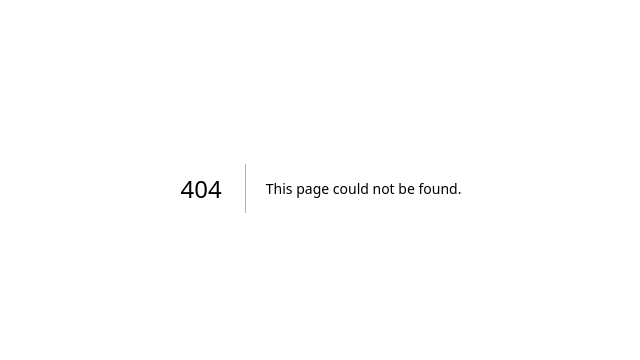
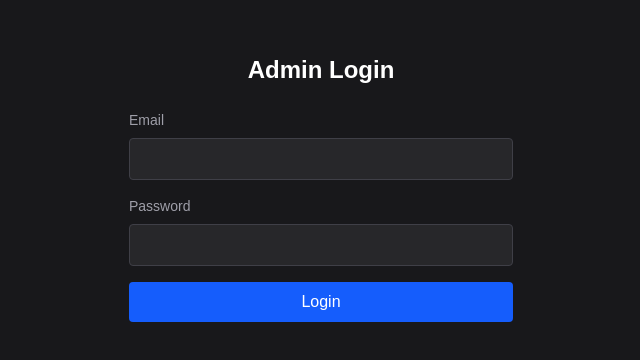
Before and after one commit to blueprint-xyz/legacy-xyz, a Next.js app: page /admin/login in a window 1280 px wide. Before the commit this address had no page. Shown: the part 212-572 px from the top of the page, without its empty margins (319-959 px from the left). Built offline with nearby package versions, Linux system fonts and the light colour scheme.

Commit message:
add connection to admin

```diff
--- /dev/null
+++ b/app/admin/login/page.tsx
@@ -0,0 +1,93 @@
+"use client";
+
+import { useState } from "react";
+import { useRouter } from "next/navigation";
+
+export default function AdminLoginPage() {
+    const router = useRouter();
+    const [email, setEmail] = useState("");
+    const [password, setPassword] = useState("");
+    const [error, setError] = useState("");
+    const [loading, setLoading] = useState(false);
+
+    async function handleSubmit(e: React.FormEvent) {
+        e.preventDefault();
+        setError("");
+        setLoading(true);
+
+        try {
+            const res = await fetch("/api/auth/login", {
+                method: "POST",
+                headers: { "Content-Type": "application/json" },
+                body: JSON.stringify({ email, password }),
+            });
+
+            const data = await res.json();
+
+            if (!res.ok) {
+                setError(data.error || "Login failed");
+                return;
+            }
+
+            router.push("/");
+        } catch {
+            setError("Something went wrong");
+        } finally {
+            setLoading(false);
+        }
+    }
+
+    return (
+        <div className="flex min-h-screen items-center justify-center bg-zinc-900">
+            <div className="w-full max-w-md p-8">
+                <h1 className="text-2xl font-bold text-white mb-6 text-center">
+                    Admin Login
+                </h1>
+                <form onSubmit={handleSubmit}>
+                    <div className="mb-4">
+                        <label
+                            htmlFor="email"
+                            className="block text-sm text-zinc-400 mb-2"
+                        >
+                            Email
+                        </label>
+                        <input
+                            id="email"
+                            type="email"
+                            value={email}
+                            onChange={(e) => setEmail(e.target.value)}
+                            required
+                            className="w-full px-4 py-2 bg-zinc-800 border border-zinc-700 rounded text-white focus:outline-none focus:border-blue-500"
+                        />
+                    </div>
+                    <div className="mb-4">
+                        <label
+                            htmlFor="password"
+                            className="block text-sm text-zinc-400 mb-2"
+                        >
+                            Password
+                        </label>
+                        <input
+                            id="password"
+                            type="password"
+                            value={password}
+                            onChange={(e) => setPassword(e.target.value)}
+                            required
+                            className="w-full px-4 py-2 bg-zinc-800 border border-zinc-700 rounded text-white focus:outline-none focus:border-blue-500"
+                        />
+                    </div>
+                    {error && (
+                        <p className="text-red-500 text-sm mb-4">{error}</p>
+                    )}
+                    <button
+                        type="submit"
+                        disabled={loading}
+                        className="w-full py-2 bg-blue-600 hover:bg-blue-700 disabled:opacity-50 text-white rounded font-medium transition-colors"
+                    >
+                        {loading ? "Logging in..." : "Login"}
+                    </button>
+                </form>
+            </div>
+        </div>
+    );
+}
--- /dev/null
+++ b/app/api/auth/login/route.ts
@@ -0,0 +1,61 @@
+import { NextRequest, NextResponse } from "next/server";
+import bcrypt from "bcrypt";
+import connect from "@/core/db/connect-mongo";
+import User from "@/core/db/models/user";
+import { signToken } from "@/core/auth/jwt";
+
+export async function POST(request: NextRequest) {
+    try {
+        const { email, password } = await request.json();
+
+        if (!email || !password) {
+            return NextResponse.json(
+                { error: "Email and password are required" },
+                { status: 400 }
+            );
+        }
+
+        await connect();
+
+        const user = await User.findOne({ email });
+        if (!user) {
+            return NextResponse.json(
+                { error: "Invalid credentials" },
+                { status: 401 }
+            );
+        }
+
+        const isPasswordValid = await bcrypt.compare(password, user.password);
+        if (!isPasswordValid) {
+            return NextResponse.json(
+                { error: "Invalid credentials" },
+                { status: 401 }
+            );
+        }
+
+        const token = await signToken({
+            userId: user._id.toString(),
+            email: user.email,
+        });
+
+        const response = NextResponse.json(
+            { message: "Login successful", userId: user._id },
+            { status: 200 }
+        );
+
+        response.cookies.set("token", token, {
+            httpOnly: true,
+            secure: process.env.NODE_ENV === "production",
+            sameSite: "lax",
+            maxAge: 60 * 60 * 24 * 7, // 7 days
+        });
+
+        return response;
+    } catch (error) {
+        console.error("Login error:", error);
+        return NextResponse.json(
+            { error: "Internal server error" },
+            { status: 500 }
+        );
+    }
+}
--- /dev/null
+++ b/app/api/auth/register/route.ts
@@ -0,0 +1,60 @@
+import { NextRequest, NextResponse } from "next/server";
+import bcrypt from "bcrypt";
+import connect from "@/core/db/connect-mongo";
+import User from "@/core/db/models/user";
+import { signToken } from "@/core/auth/jwt";
+
+export async function POST(request: NextRequest) {
+    try {
+        const { email, password } = await request.json();
+
+        if (!email || !password) {
+            return NextResponse.json(
+                { error: "Email and password are required" },
+                { status: 400 }
+            );
+        }
+
+        await connect();
+
+        const existingUser = await User.findOne({ email });
+        if (existingUser) {
+            return NextResponse.json(
+                { error: "User already exists" },
+                { status: 409 }
+            );
+        }
+
+        const hashedPassword = await bcrypt.hash(password, 10);
+
+        const user = await User.create({
+            email,
+            password: hashedPassword,
+        });
+
+        const token = await signToken({
+            userId: user._id.toString(),
+            email: user.email,
+        });
+
+        const response = NextResponse.json(
+            { message: "User registered successfully", userId: user._id },
+            { status: 201 }
+        );
+
+        response.cookies.set("token", token, {
+            httpOnly: true,
+            secure: process.env.NODE_ENV === "production",
+            sameSite: "lax",
+            maxAge: 60 * 60 * 24 * 7, // 7 days
+        });
+
+        return response;
+    } catch (error) {
+        console.error("Registration error:", error);
+        return NextResponse.json(
+            { error: "Internal server error" },
+            { status: 500 }
+        );
+    }
+}
--- /dev/null
+++ b/core/auth/jwt.ts
@@ -0,0 +1,25 @@
+import { SignJWT, jwtVerify } from "jose";
+
+const secret = new TextEncoder().encode(process.env.JWT_SECRET);
+
+export interface JWTPayload {
+    userId: string;
+    email: string;
+}
+
+export async function signToken(payload: JWTPayload): Promise<string> {
+    return new SignJWT({ ...payload })
+        .setProtectedHeader({ alg: "HS256" })
+        .setIssuedAt()
+        .setExpirationTime("7d")
+        .sign(secret);
+}
+
+export async function verifyToken(token: string): Promise<JWTPayload | null> {
+    try {
+        const { payload } = await jwtVerify(token, secret);
+        return payload as unknown as JWTPayload;
+    } catch {
+        return null;
+    }
+}
--- /dev/null
+++ b/core/auth/middleware.ts
@@ -0,0 +1,40 @@
+import { NextRequest, NextResponse } from "next/server";
+import { verifyToken } from "./jwt";
+
+// Public paths that don't require authentication on admin subdomain
+const PUBLIC_ADMIN_PATHS = ["/login"];
+
+/**
+ * Check if the given pathname is a public route that doesn't require auth
+ */
+export function isPublicPath(pathname: string): boolean {
+    return PUBLIC_ADMIN_PATHS.some((path) => pathname === path);
+}
+
+/**
+ * Verify the auth token from request cookies
+ * Returns the payload if valid, null otherwise
+ */
+export async function verifyRequestAuth(req: NextRequest) {
+    const token = req.cookies.get("token")?.value;
+
+    if (!token) {
+        return null;
+    }
+
+    return verifyToken(token);
+}
+
+/**
+ * Create a redirect response to the login page
+ * Optionally clears the invalid token cookie
+ */
+export function redirectToLogin(req: NextRequest, clearToken = false): NextResponse {
+    const response = NextResponse.redirect(new URL("/login", req.url));
+
+    if (clearToken) {
+        response.cookies.delete("token");
+    }
+
+    return response;
+}
```
